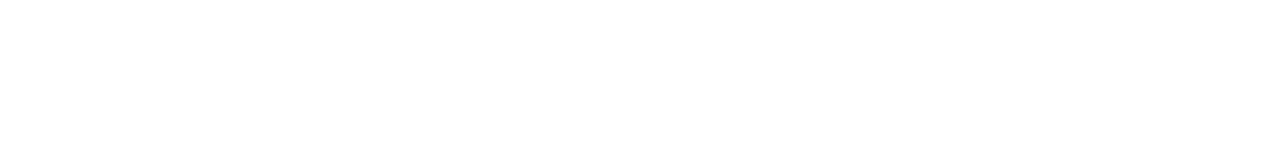
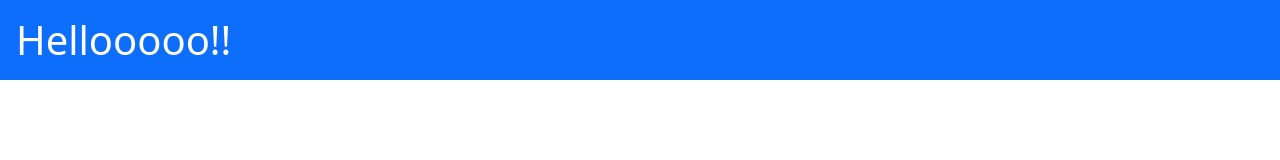
Before and after one commit to gauthamkriz/day2, a plain HTML site: page index.html in a window 1280 px wide. Drawn offline with nearby package versions, Linux system fonts and the light colour scheme.

Commit message:
bootstrap

```diff
--- a/index.html
+++ b/index.html
@@ -5,8 +5,12 @@
     <meta http-equiv="X-UA-Compatible" content="IE=edge">
     <meta name="viewport" content="width=device-width, initial-scale=1.0">
     <title>Document</title>
+    <link href="https://cdn.jsdelivr.net/npm/bootstrap@5.3.0-alpha1/dist/css/bootstrap.min.css" rel="stylesheet" integrity="sha384-GLhlTQ8iRABdZLl6O3oVMWSktQOp6b7In1Zl3/Jr59b6EGGoI1aFkw7cmDA6j6gD" crossorigin="anonymous">
+<script src="https://cdn.jsdelivr.net/npm/bootstrap@5.3.0-alpha1/dist/js/bootstrap.bundle.min.js" integrity="sha384-w76AqPfDkMBDXo30jS1Sgez6pr3x5MlQ1ZAGC+nuZB+EYdgRZgiwxhTBTkF7CXvN" crossorigin="anonymous"></script>
 </head>
 <body>
-
+    <h1 class="text-bg-primary p-3">
+        Hellooooo!!
+    </h1>
 </body>
 </html>
```
